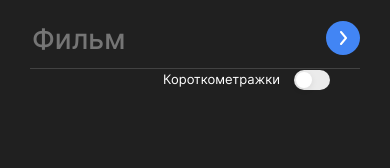
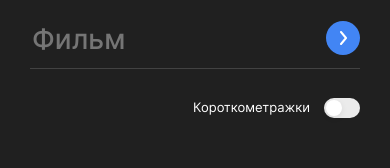
Before and after one commit to Easy-Deny/movies-explorer-frontend, a React (Create React App) app: page /saved-movies in a window 390 px wide. Shown: the part 151-319 px from the top of the page. Built offline with nearby package versions, Linux system fonts and the light colour scheme; the HTML template or start-up script is replaced by a standard one.

Commit message:
fix css filter

```diff
--- a/src/blocks/filter/filter.css
+++ b/src/blocks/filter/filter.css
@@ -8,15 +8,14 @@
 
 @media screen and (max-width:768px) {
     .filter {
-        margin-top: 28px;
         justify-content: right;
-        margin: 1px 30px 5px;
+        margin: 29px 0px 5px;
     }
 }
 
 @media screen and (max-width:320px) {
     .filter {
-        margin-top: 39px;
+        margin-top: 40px;
         justify-content: center;
     }
 }
--- a/src/blocks/search/search.css
+++ b/src/blocks/search/search.css
@@ -8,6 +8,6 @@
 }
 @media screen and (max-width:320px) {
     .search {
-        padding: 85px 14px 0;
+        padding: 75px 14px 0;
     }
 }
```
